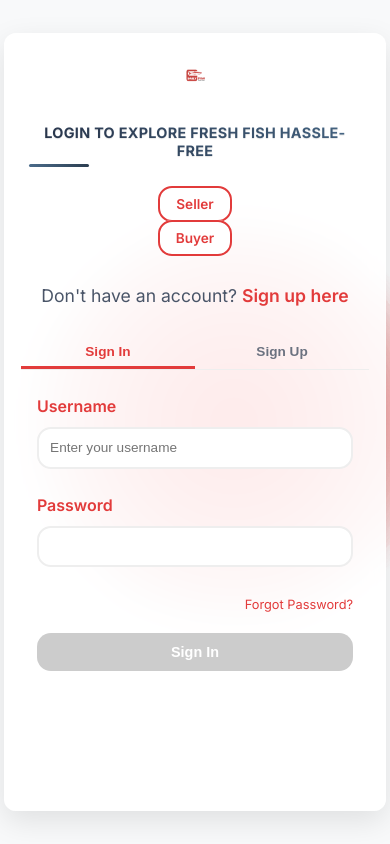
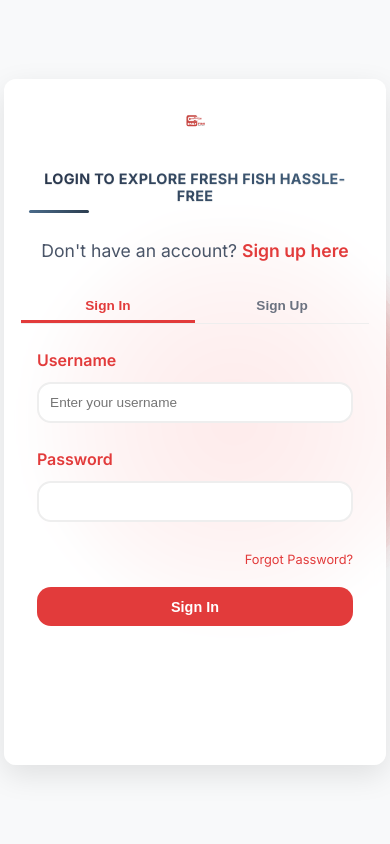
Before and after one commit to jvybatuto-coder/dailyfish, a Django app: page /login/ in a window 390 px wide. Run offline with Django 5.2, Linux system fonts and the light colour scheme; tables that the repository leaves empty hold one stand-in row (values such as "Sample post"); one stand-in notice (Sample message) is shown.

Commit message:
Remove role selection from login, keep for sign-up, move notifications to top center
- Remove role requirement from login form
- Keep role selection only for sign-up form
- Move Django messages to top-center of screen
- Add smooth animations for notifications
- Update validation functions to remove role check for login
- Add mobile responsiveness for notifications
- Role selection now auto-hides for login, shows for sign-up

```diff
--- a/myproject/templates/login.html
+++ b/myproject/templates/login.html
@@ -458,6 +458,57 @@
             .forgot-link a {
                 font-size: 0.8rem;
             }
+
+            .top-notification {
+                min-width: 250px;
+                padding: 0.8rem 1.2rem;
+                font-size: 0.9rem;
+            }
+        }
+
+        /* Top Center Notifications */
+        .top-notification-container {
+            position: fixed;
+            top: 20px;
+            left: 50%;
+            transform: translateX(-50%);
+            z-index: 1000;
+            display: flex;
+            flex-direction: column;
+            gap: 10px;
+            align-items: center;
+        }
+
+        .top-notification {
+            background: white;
+            padding: 1rem 1.5rem;
+            border-radius: 10px;
+            box-shadow: 0 4px 20px rgba(0,0,0,0.1);
+            font-weight: 500;
+            min-width: 300px;
+            text-align: center;
+            animation: slideDown 0.3s ease-out;
+        }
+
+        .top-notification.success {
+            border-left: 4px solid #10b981;
+            color: #10b981;
+        }
+
+        .top-notification.error {
+            border-left: 4px solid #e23b3b;
+            color: #e23b3b;
+        }
+
+        @keyframes slideDown {
+            from {
+                opacity: 0;
+                transform: translateY(-20px);
+            }
+            to {
+                opacity: 1;
+                transform: translateY(0);
+            }
         }
     </style>
 </head>
@@ -468,15 +519,15 @@
         <div class="interactive"></div>
         <div class="interactive"></div>
     </div>
-    <div id="notification-container" class="notification-container"></div>
-
-    <!-- Django Messages Display -->
+    <!-- Django Messages Display - Top Center -->
     {% if messages %}
+        <div class="top-notification-container">
             {% for message in messages %}
-            <div class="notification {% if message.tags == 'error' %}error{% else %}success{% endif %}">
+                <div class="top-notification {% if message.tags == 'error' %}error{% else %}success{% endif %}">
                     {{ message }}
                 </div>
             {% endfor %}
+        </div>
     {% endif %}
 
     <div class="form-container">
@@ -489,8 +540,8 @@
             </div>
         </div>
 
-        <!-- Role Selection -->
-        <div class="role-container">
+        <!-- Role Selection - Only for Sign Up -->
+        <div class="role-container" id="role-container" style="display: none;">
             <div class="role-option">
                 <input type="radio" id="seller-role" name="role" value="seller" style="display: none;">
                 <label for="seller-role" class="role-btn" id="seller-btn" onclick="selectRole('seller')" aria-label="Select Seller role">
@@ -527,8 +578,6 @@
         <div id="signin-form" class="form-section active">
             <form method="post" id="login-form" action="{% url 'login' %}" onsubmit="return validateLoginForm()">
                 {% csrf_token %}
-                <input type="hidden" name="role" id="login-role" value="">
-                <div id="role-error" style="color: #e23b3b; margin-bottom: 1rem; display: none;">Please select a role (Seller or Buyer)</div>
                 <div class="form-group">
                     <label for="login-username" class="form-label" id="login-username-label">Username</label>
                     <input type="text" id="login-username" name="username" class="form-input" required aria-label="Enter your username" placeholder="Enter your username">
@@ -540,7 +589,7 @@
                 <div class="forgot-link">
                     <a href="#" onclick="showError('Forgot password feature coming soon!')">Forgot Password?</a>
                 </div>
-                <button type="submit" class="submit-btn" id="login-submit" disabled>Sign In</button>
+                <button type="submit" class="submit-btn">Sign In</button>
             </form>
         </div>
 
@@ -672,12 +721,18 @@
                 // Reset form validations
                 document.getElementById('login-form').reset();
                 document.getElementById('register-form').reset();
-                document.getElementById('role-error').style.display = 'none';
                 document.getElementById('password-match').classList.add('hidden');
 
+                // Show/hide role selection based on tab
+                const roleContainer = document.getElementById('role-container');
+                if (tab === 'signup') {
+                    roleContainer.style.display = 'flex';
                     // Auto-select first role if none selected when switching to signup
-                if (tab === 'signup' && !selectedRole) {
+                    if (!selectedRole) {
                         selectRole('buyer');
+                    }
+                } else {
+                    roleContainer.style.display = 'none';
                 }
 
                 currentTab = tab;
@@ -706,22 +761,14 @@
         }
 
         function validateLoginForm() {
-            const role = document.getElementById('login-role').value;
-            const roleError = document.getElementById('role-error');
-
-            if (!role) {
-                roleError.style.display = 'block';
-                return false;
-            }
-            roleError.style.display = 'none';
+            // Login form no longer requires role selection
             return true;
         }
 
         function isLoginValid() {
             const username = document.getElementById('login-username').value.trim();
             const password = document.getElementById('login-password').value.trim();
-            const role = document.getElementById('login-role').value;
-            return role && username && password;
+            return username && password;
         }
 
         function isFormValid() {
@@ -785,8 +832,12 @@
         }
 
         document.addEventListener('DOMContentLoaded', function() {
+            // Hide role selection initially (only show for sign-up)
+            const roleContainer = document.getElementById('role-container');
+            roleContainer.style.display = 'none';
+
             // Auto-hide Django messages after 5 seconds
-            const djangoMessages = document.querySelectorAll('.notification');
+            const djangoMessages = document.querySelectorAll('.top-notification');
             djangoMessages.forEach(function(message) {
                 setTimeout(() => {
                     message.style.opacity = '0';
```
Lines whose indentation alone changed are shown as unchanged.
